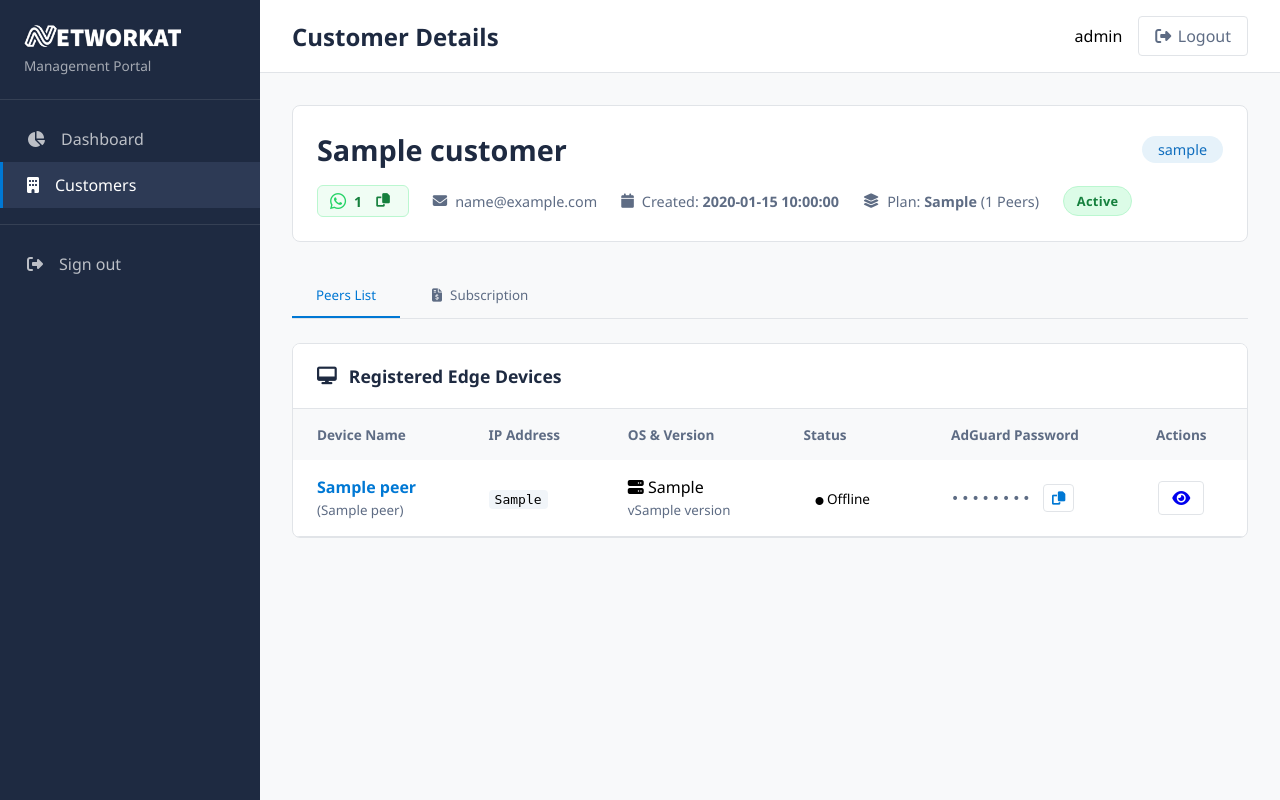
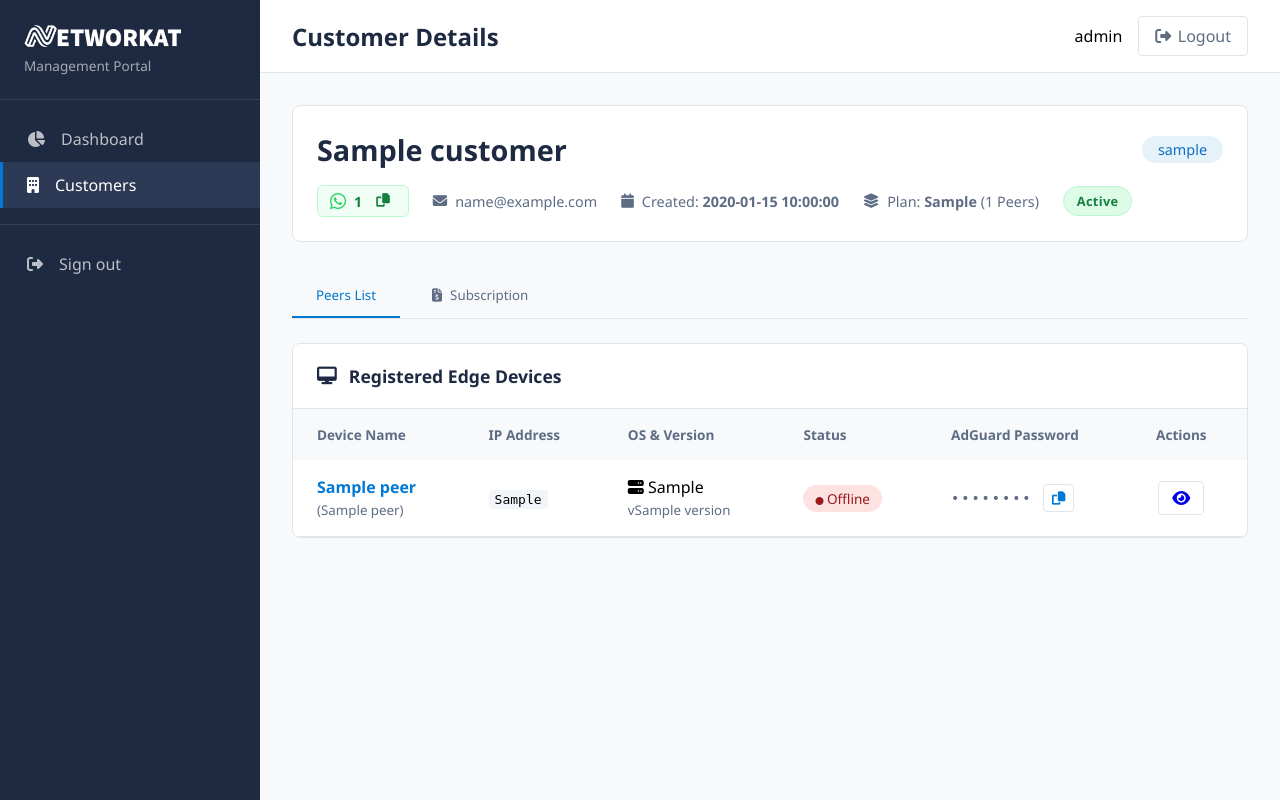
Before and after one commit to omar3yad/networkat_cloud-web_app, a Flask app: template templates/customer_details.html in a window 1280 px wide. Run offline with Flask 3, Linux system fonts and the light colour scheme; the template is opened without the code that fills it: most values are stand-ins (such as "Sample title", 1, 10 or a date in 2020).

Commit message:
style: add inactive badge styling and apply to offline status

```diff
--- a/templates/customer_details.html
+++ b/templates/customer_details.html
@@ -11,6 +11,10 @@
         .badge-success {
             background: #d1fae5;
             color: #065f46;
+        }
+        .badge-inactive {
+            background: #fee2e2;
+            color: #991b1b;
         }
 
         .badge-active {
@@ -1558,6 +1562,8 @@
                             statusBadge.innerHTML = `<i class="fas fa-circle" style="font-size: 0.5rem;"></i> Connected`;
                         } else {
                             statusBadge.className = "badge badge-inactive";
+                            statusBadge.style.backgroundColor = "#fee2e2";
+                            statusBadge.style.color = "#991b1b";
                             statusBadge.innerHTML = `<i class="fas fa-circle" style="font-size: 0.5rem;"></i> Offline`;
                         }
                     }
```
